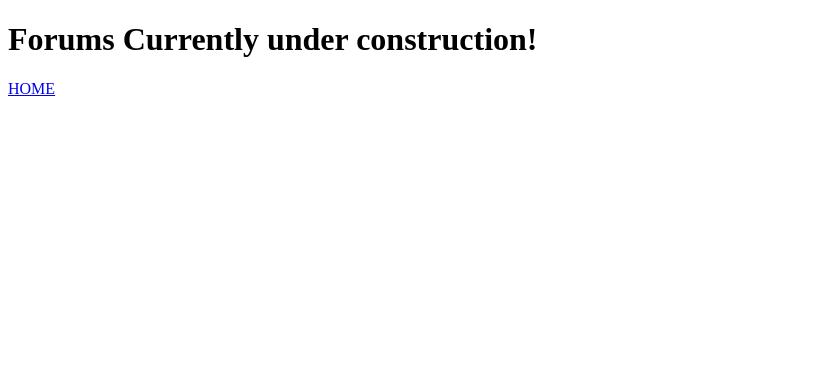
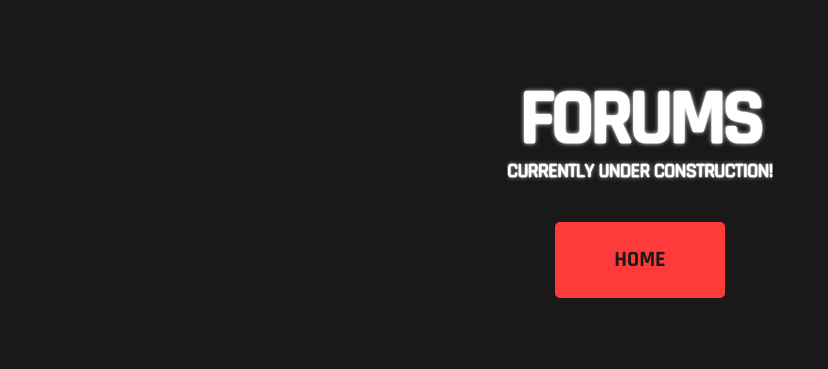
Before and after one commit to Dbevan770/website, a website: page public/forums.html in a window 1280 px wide. Shown: the whole page, without its empty margins (0-828 px from the left). Drawn offline with Linux system fonts and the light colour scheme; the site is published under a folder, as on GitHub Pages, so addresses that start at the root find nothing.

Commit message:
Update forums.html

```diff
--- a/public/forums.html
+++ b/public/forums.html
@@ -3,7 +3,7 @@
 <head>
     <meta charset="UTF-8">
     <title>Forums</title>
-    <link rel="stylesheet" href="/css/forums.css" />
+    <link rel="stylesheet" href="css/forums.css" />
     <link href="https://fonts.googleapis.com/css?family=Rajdhani:300,400,500,600,700" rel="stylesheet">
 </head>
 <body class="site-layout--forums bg-image bg-fixed scroll-is--active">
```
